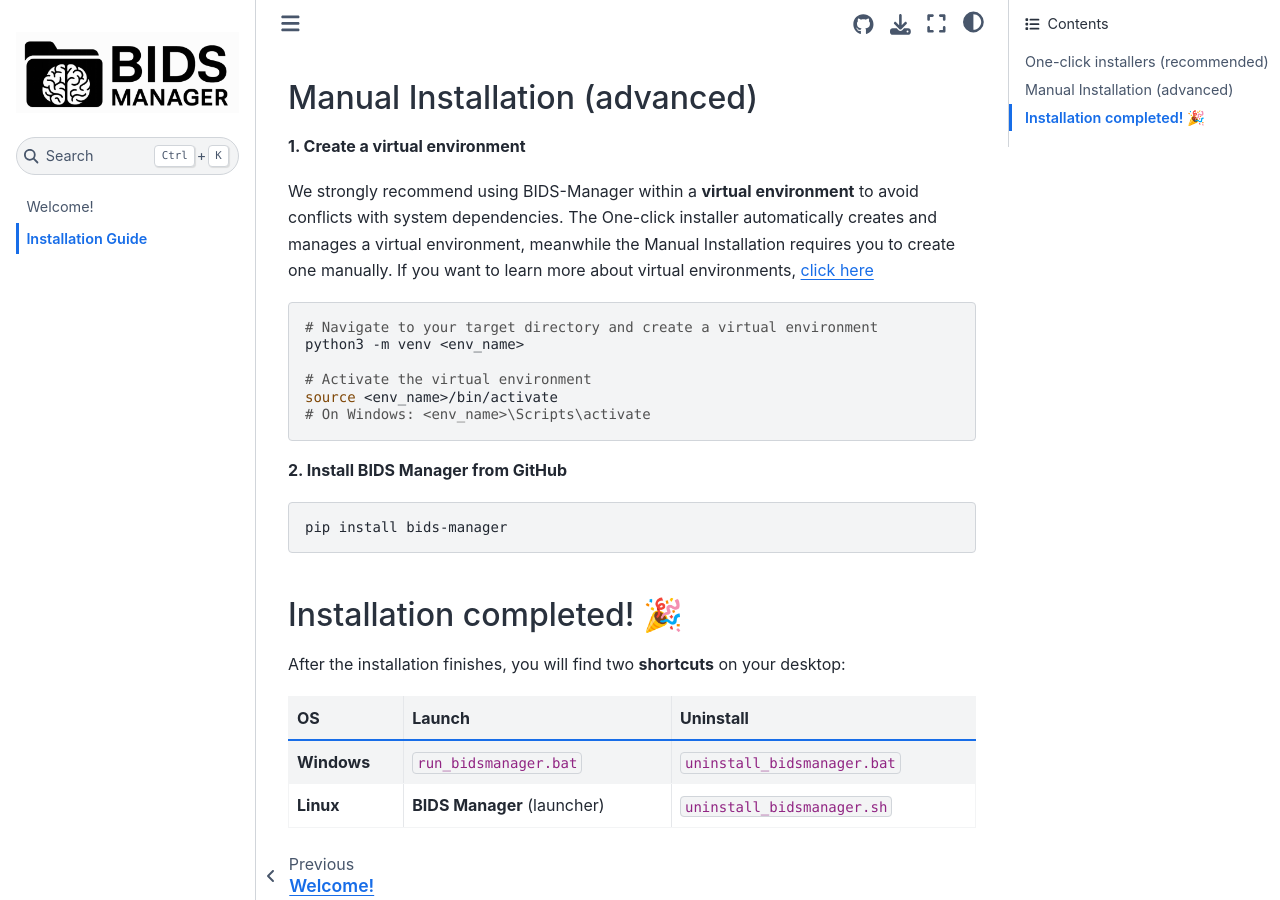
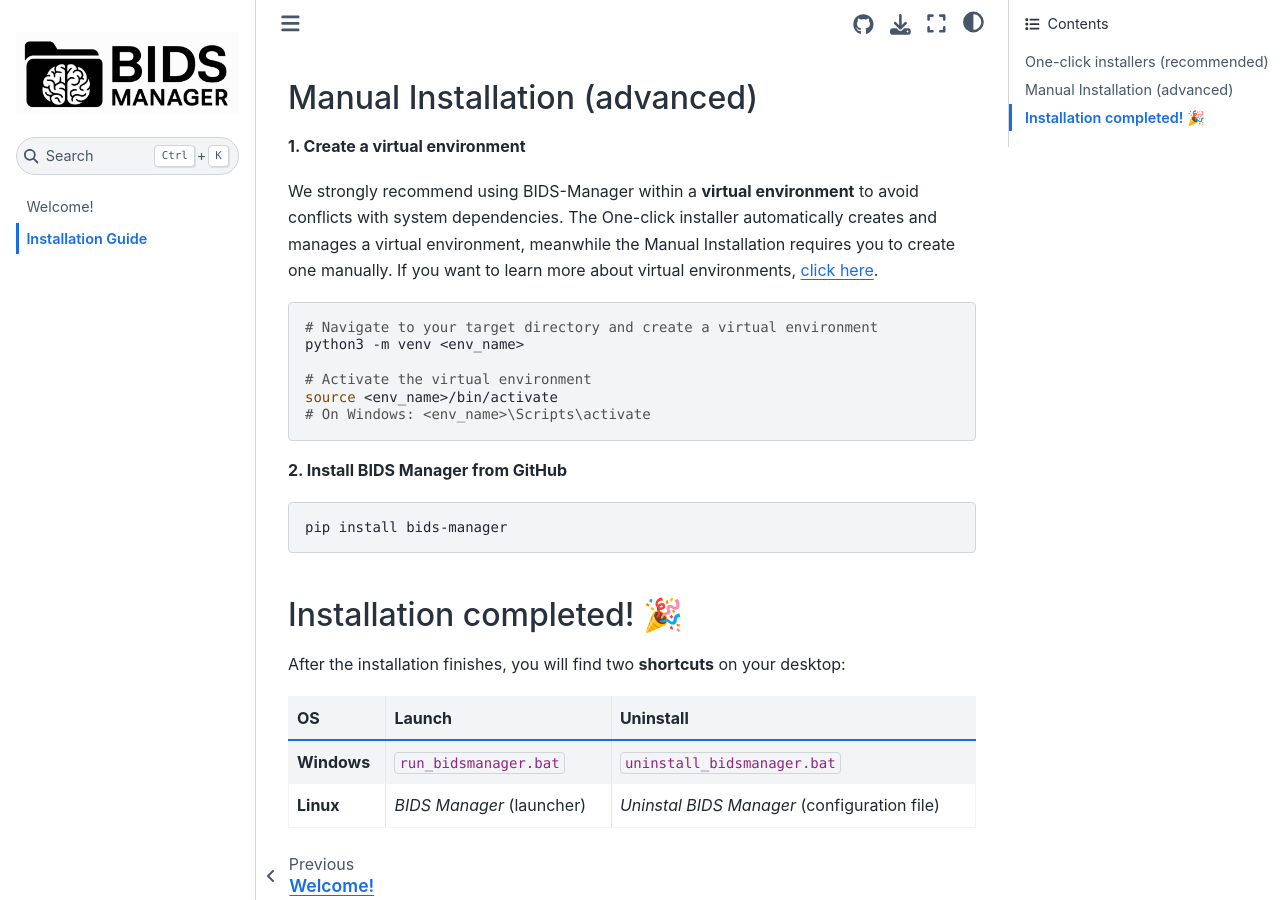
Before and after one commit to alexisbaxman/demo_bids-manager_documentation, a Jupyter Book: the page built from book/installation.md, in a window 1280 px wide and 900 px high, scrolled down 1398 px. Built offline with Jupyter Book 1.0.4 settings and Sphinx 7.4.7 and the Sphinx Book theme 1.1.4, drawn with Linux system fonts in a browser that asks for light colours.

Commit message:
Update installation.md

````diff
--- a/book/installation.md
+++ b/book/installation.md
@@ -68,7 +68,7 @@ path/to/your/installer/install_megqc.sh
 **1. Create a virtual environment**
 
 We strongly recommend using BIDS-Manager within a **virtual environment** to avoid conflicts with system dependencies.
-The One-click installer automatically creates and manages a virtual environment, meanwhile the Manual Installation requires you to create one manually. If you want to learn more about virtual environments, [click here](../extra/environment.md)
+The One-click installer automatically creates and manages a virtual environment, meanwhile the Manual Installation requires you to create one manually. If you want to learn more about virtual environments, [click here](../extra/environment.md).
 
 ```bash
 # Navigate to your target directory and create a virtual environment
@@ -93,4 +93,4 @@ After the installation finishes, you will find two **shortcuts** on your desktop
 | OS          | Launch                    | Uninstall                      |
 |-------------|---------------------------|--------------------------------|
 | **Windows** | `run_bidsmanager.bat`      | `uninstall_bidsmanager.bat`    |
-| **Linux**   | **BIDS Manager** (launcher)| `uninstall_bidsmanager.sh`     |
+| **Linux**   | _BIDS Manager_ (launcher)| _Uninstal BIDS Manager_ (configuration file)     |
````
